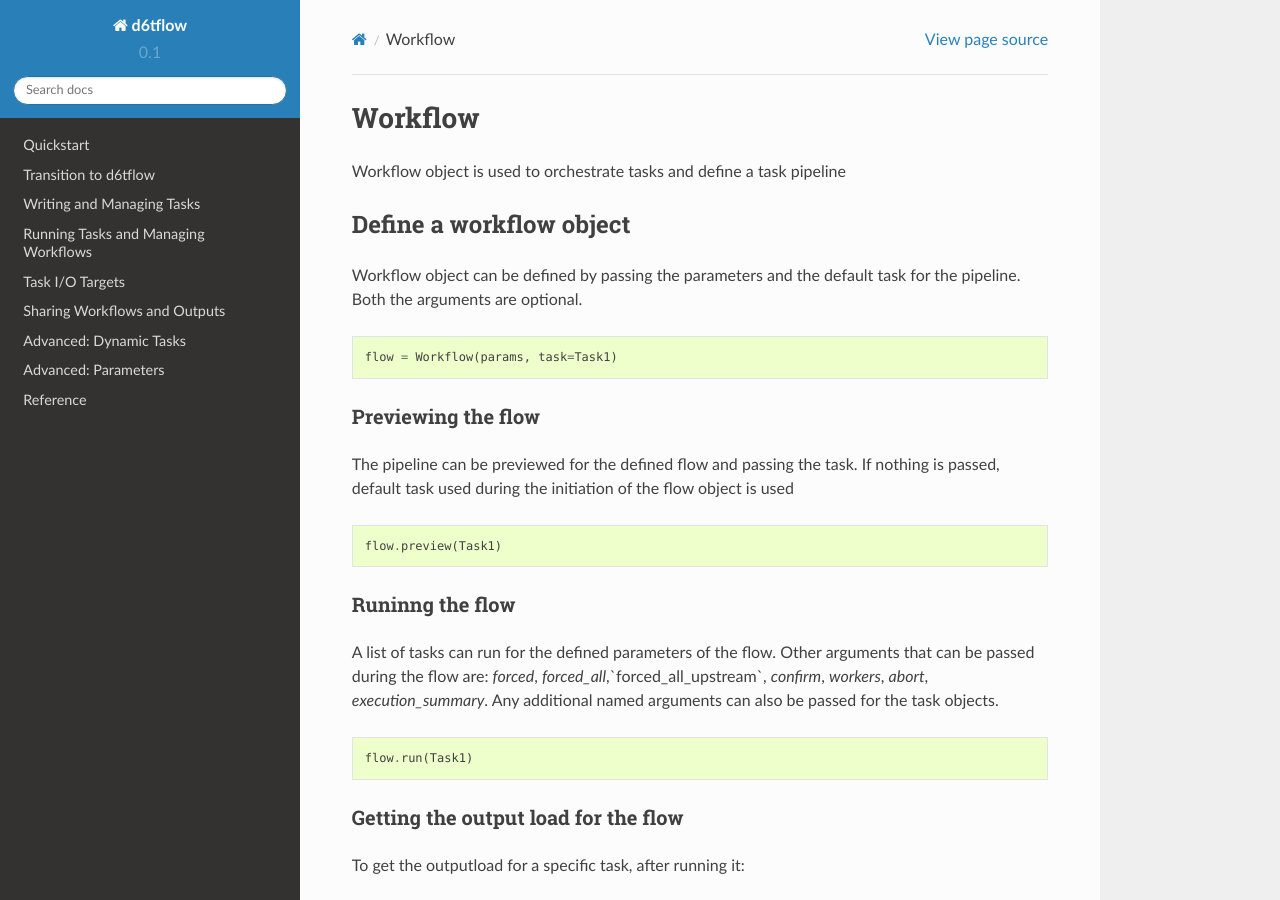
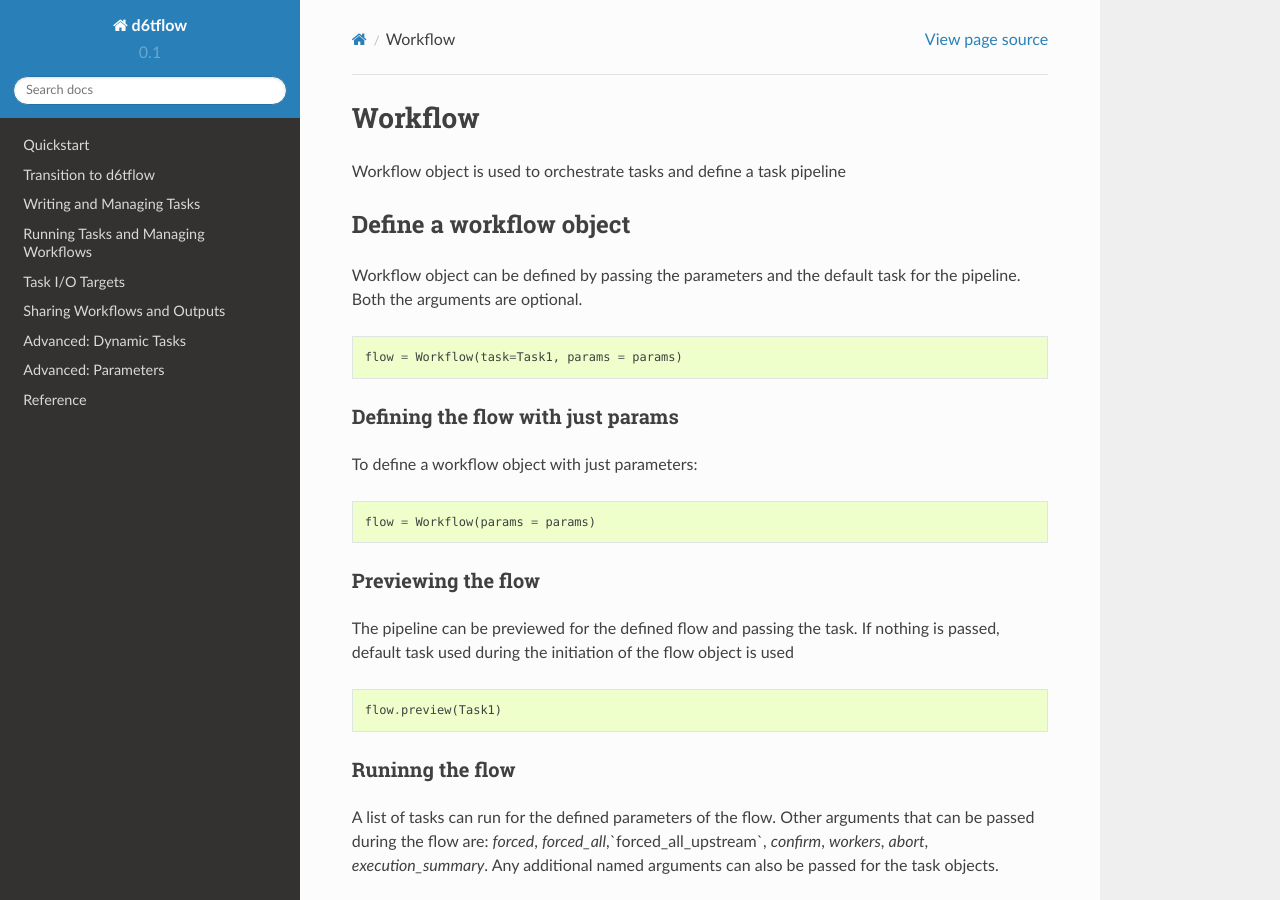
Before and after one commit to d6t/d6tflow, a Sphinx documentation site: the page built from docs/source/workflow.rst, in a window 1280 px wide and 900 px high. Built offline with Sphinx 7.4.7 and the Read the Docs theme 2.0.0, drawn with Linux system fonts in a browser that asks for light colours; pages that are not in the unit, such as notebooks, are missing from menus; some of the changed text lies outside the part shown.

Commit message:
docs updated

```diff
--- a/docs/source/workflow.rst
+++ b/docs/source/workflow.rst
@@ -10,7 +10,17 @@ Workflow object can be defined by passing the parameters and the default task fo
 
 .. code-block:: python
 
-    flow = Workflow(params, task=Task1)
+    flow = Workflow(task=Task1, params = params)
+
+
+Defining the flow with just params
+^^^^^^^^^^^^^^^^^^^^^^^^^^^^^^^^^^^^^^^^^^^^^^^^^^^^^^^^^^^^
+
+To define a workflow object with just parameters:
+
+.. code-block:: python
+
+    flow = Workflow(params = params)
 
 
 Previewing the flow
@@ -95,7 +105,17 @@ A multi experiment workflow can be defined with multiple flows and separate para
 
 .. code-block:: python
 
-        flow2 = d6tflow.WorkflowMulti({'experiment1': {'do_preprocess': False}, 'experiment2': {'do_preprocess': True}}, task=Task1)
+        flow2 = d6tflow.WorkflowMulti(params = {'experiment1': {'do_preprocess': False}, 'experiment2': {'do_preprocess': True}}, task=Task1)
+
+
+Defining the flow with just params
+^^^^^^^^^^^^^^^^^^^^^^^^^^^^^^^^^^^^^^^^^^^^^^^^^^^^^^^^^^^^
+
+To define a workflow object with just parameters:
+
+.. code-block:: python
+
+    flow = WorkflowMulti(params = params)
 
 
 Operations on multi experiment workflow
```
